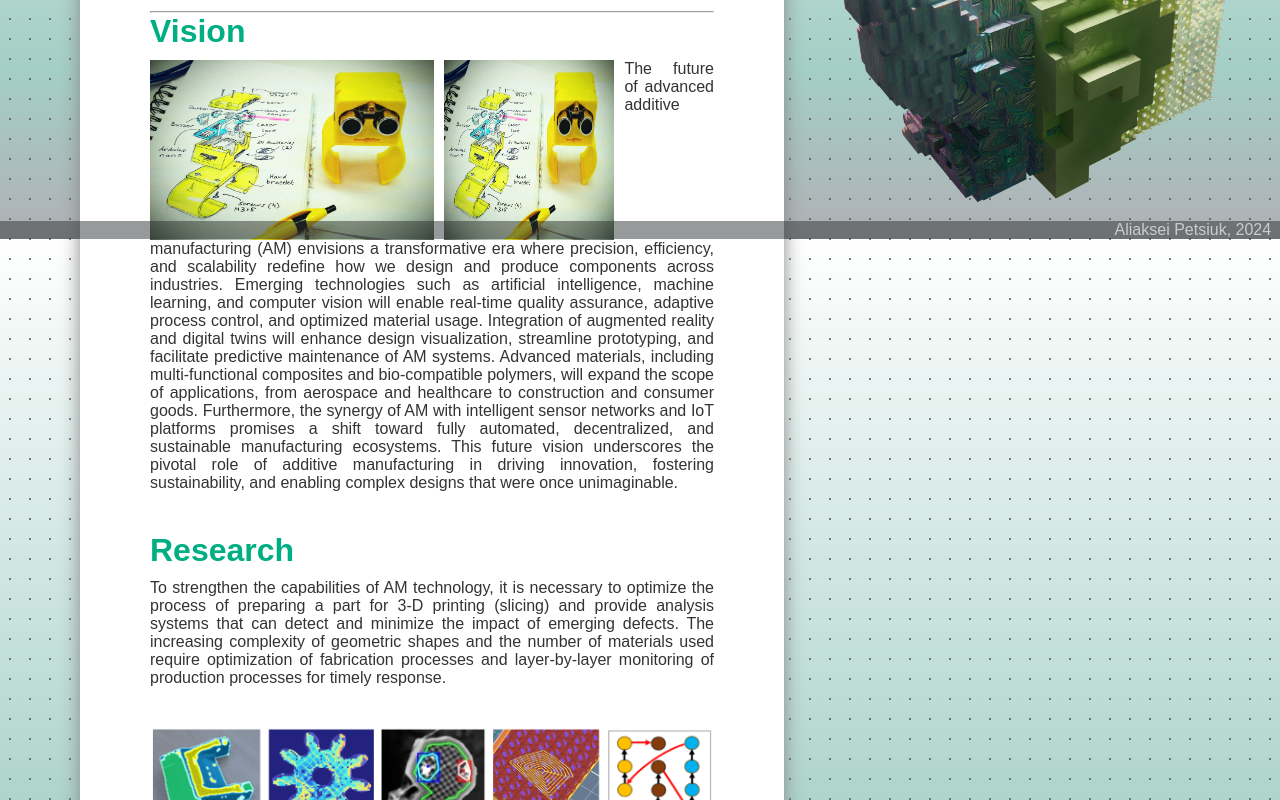
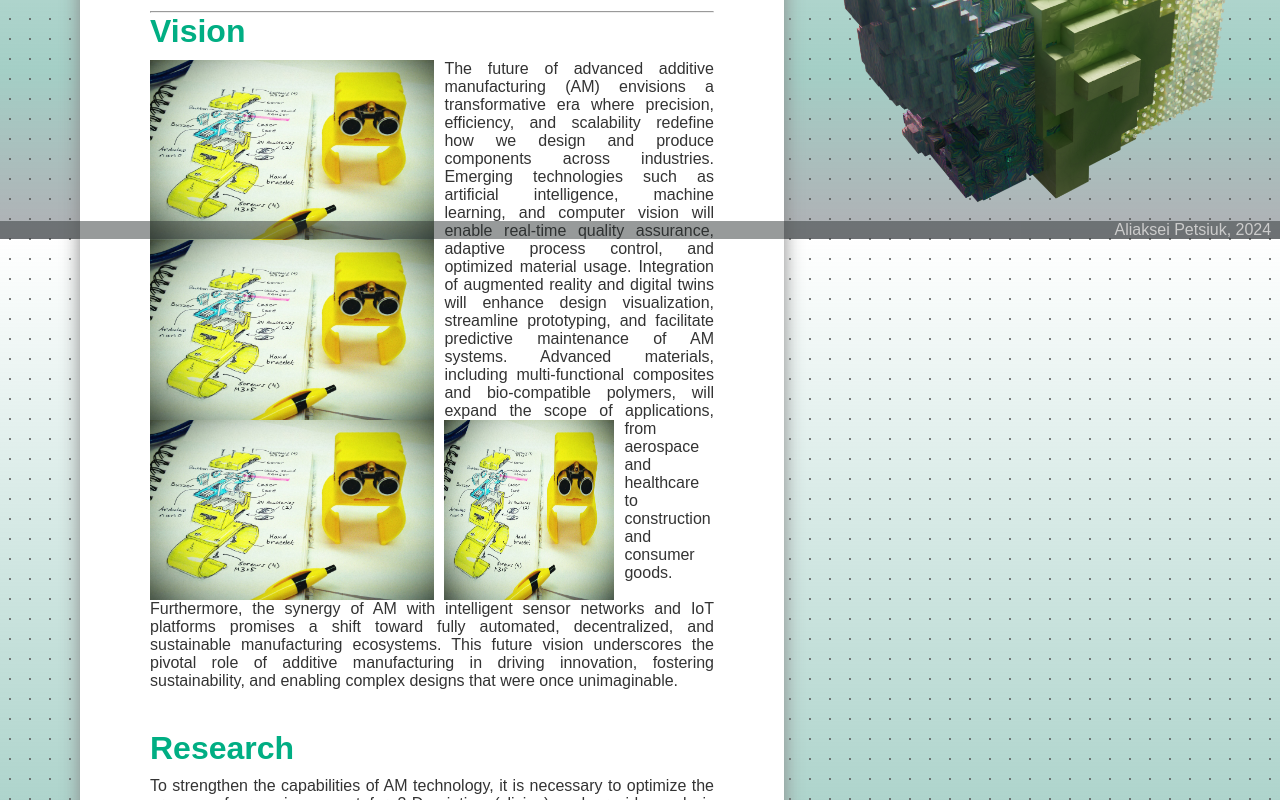
Before and after one commit to apetsiuk/sandbox, a Next.js app: page / in a window 1280 px wide. Shown: the part 561-1361 px from the top of the page. Built offline with nearby package versions, Linux system fonts and the light colour scheme.

Commit message:
Update page.tsx

```diff
--- a/app/page.tsx
+++ b/app/page.tsx
@@ -47,11 +47,15 @@ export default function Home() {
 
         <h1>Vision</h1>
         <p>
-          <img src="/home/vision_img.jpg" height="180" alt="vision" />
+          <img src="../home/vision_img.jpg" height="180" alt="vision1" />
+
+          <img src="./home/vision_img.jpg" height="180" alt="vision2" />
+
+          <img src="/home/vision_img.jpg" height="180" alt="vision3" />
 
           <Image
           src="/home/vision_img.jpg"
-          alt="vision"
+          alt="vision4"
           width={180}
           height={180}
           priority
```
